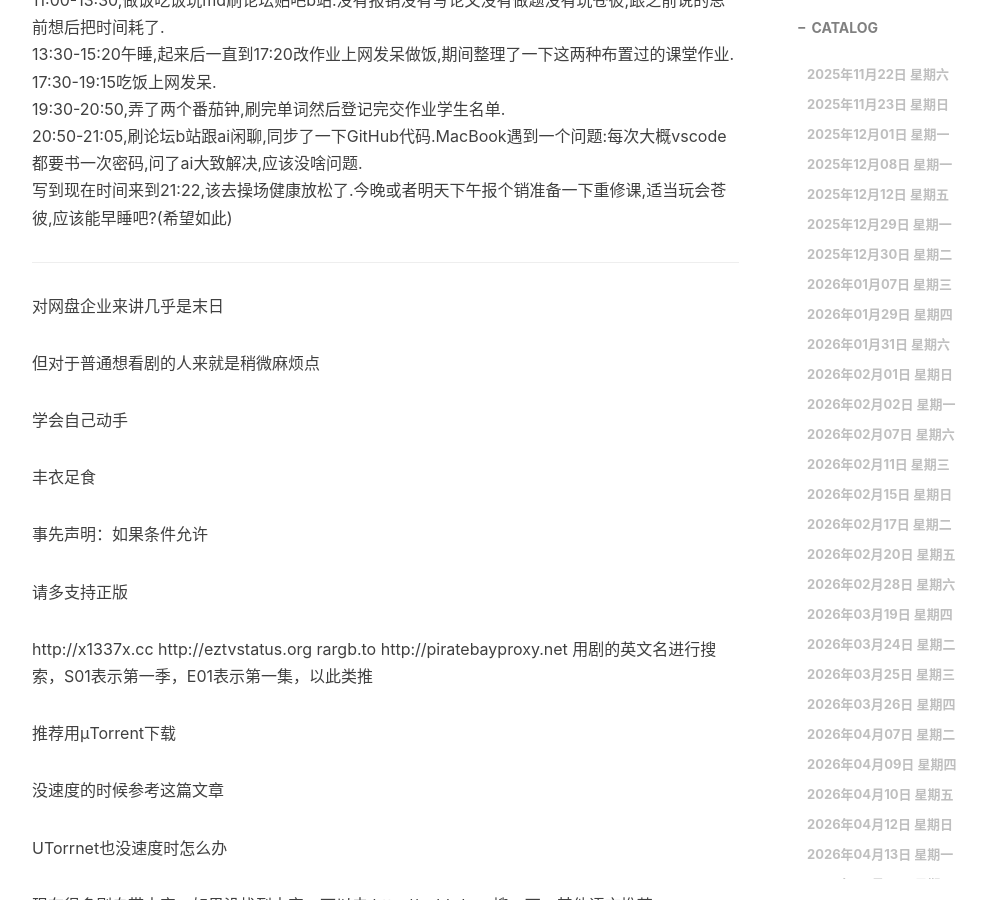
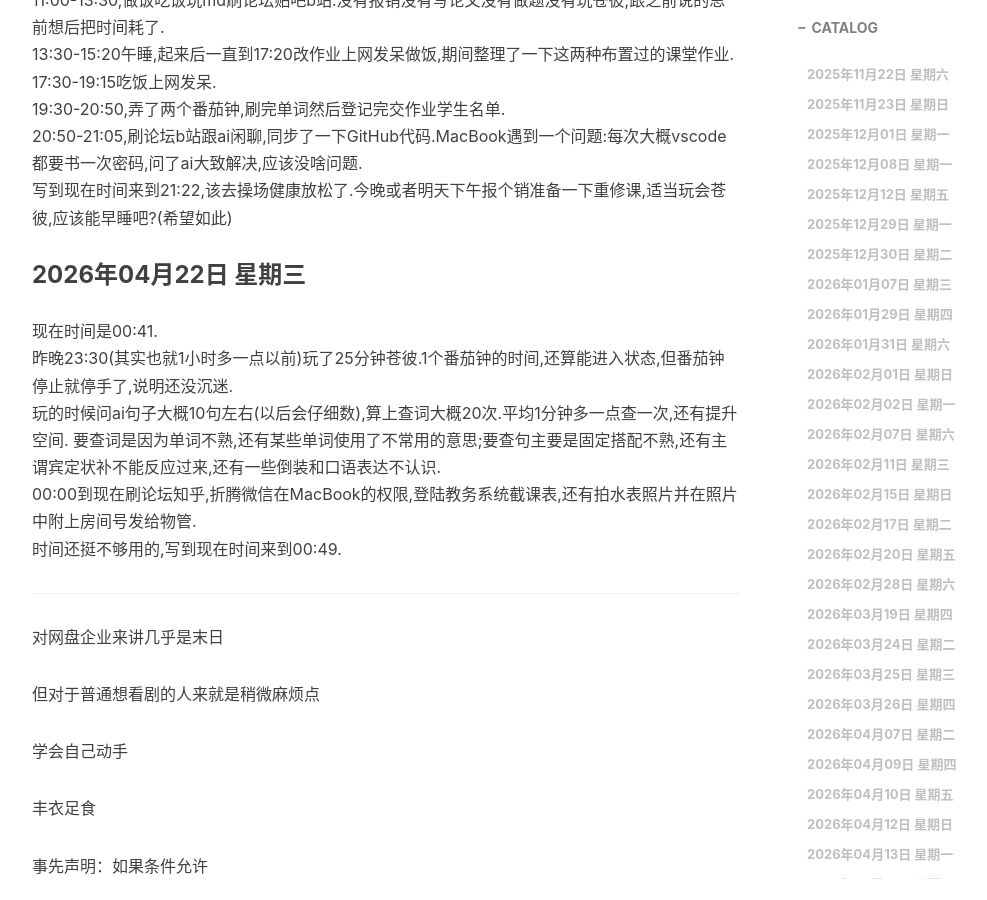
Before and after one commit to Shiina25qpwe/Shiina25qpwe.github.io, a Jekyll site: the page built from _posts/2025-11-08-一点近况v25.md, in a window 1280 px wide and 900 px high, scrolled down 36789 px. Shown: the whole window, without its empty margins (233-1220 px from the left). Built offline with Jekyll 4.4.1, drawn with Linux system fonts in a browser that asks for light colours; nearby versions of some CDN libraries; comment, search, counter and statistics services are not loaded.

Commit message:
更新日记(04.22.00)

```diff
--- a/_posts/2025-11-08-一点近况v25.md
+++ b/_posts/2025-11-08-一点近况v25.md
@@ -1060,6 +1060,15 @@ A good teacher will not **condone** cheating, so she will tell the student to st
 20:50-21:05,刷论坛b站跟ai闲聊,同步了一下GitHub代码.MacBook遇到一个问题:每次大概vscode都要书一次密码,问了ai大致解决,应该没啥问题.
 写到现在时间来到21:22,该去操场健康放松了.今晚或者明天下午报个销准备一下重修课,适当玩会苍彼,应该能早睡吧?(希望如此)
 
+### 2026年04月22日 星期三
+
+现在时间是00:41.
+昨晚23:30(其实也就1小时多一点以前)玩了25分钟苍彼.1个番茄钟的时间,还算能进入状态,但番茄钟停止就停手了,说明还没沉迷.
+玩的时候问ai句子大概10句左右(以后会仔细数),算上查词大概20次.平均1分钟多一点查一次,还有提升空间.
+要查词是因为单词不熟,还有某些单词使用了不常用的意思;要查句主要是固定搭配不熟,还有主谓宾定状补不能反应过来,还有一些倒装和口语表达不认识.
+00:00到现在刷论坛知乎,折腾微信在MacBook的权限,登陆教务系统截课表,还有拍水表照片并在照片中附上房间号发给物管.
+时间还挺不够用的,写到现在时间来到00:49.
+
 --------------------------------
 
 
```
